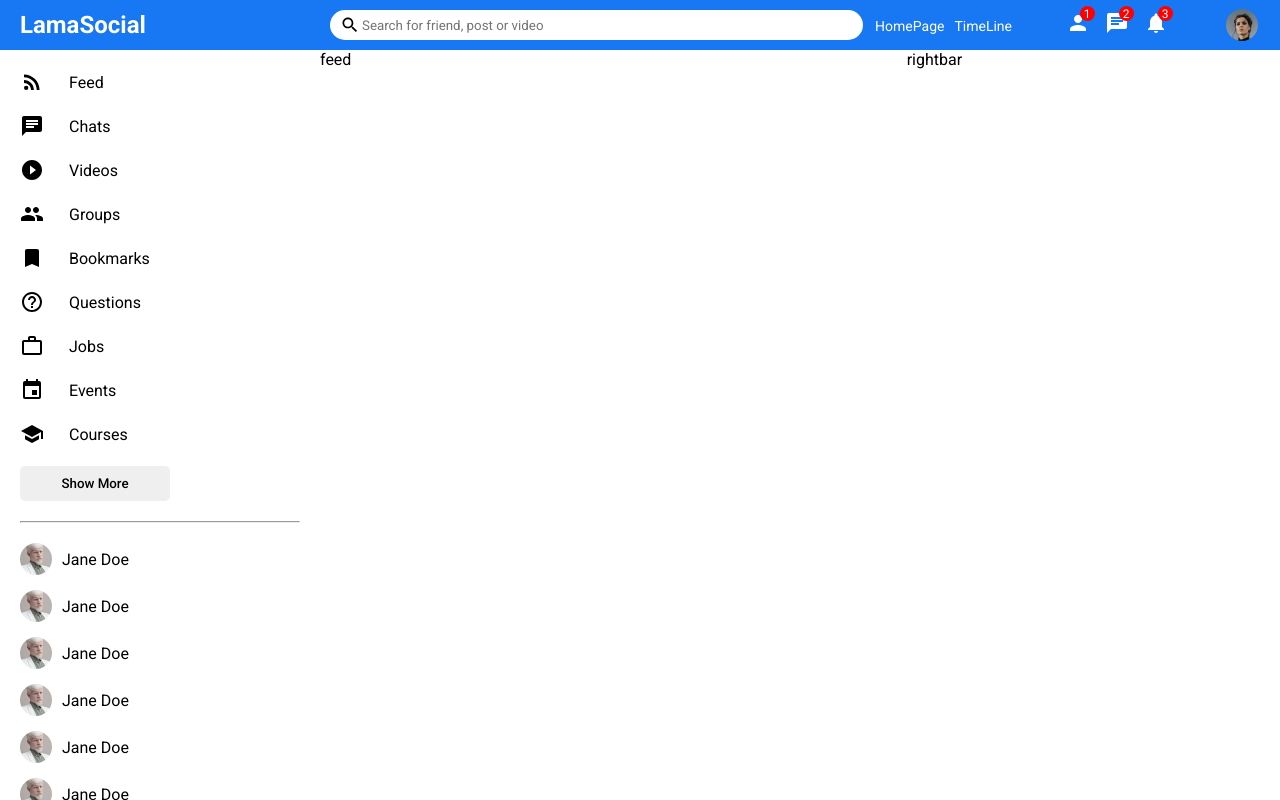
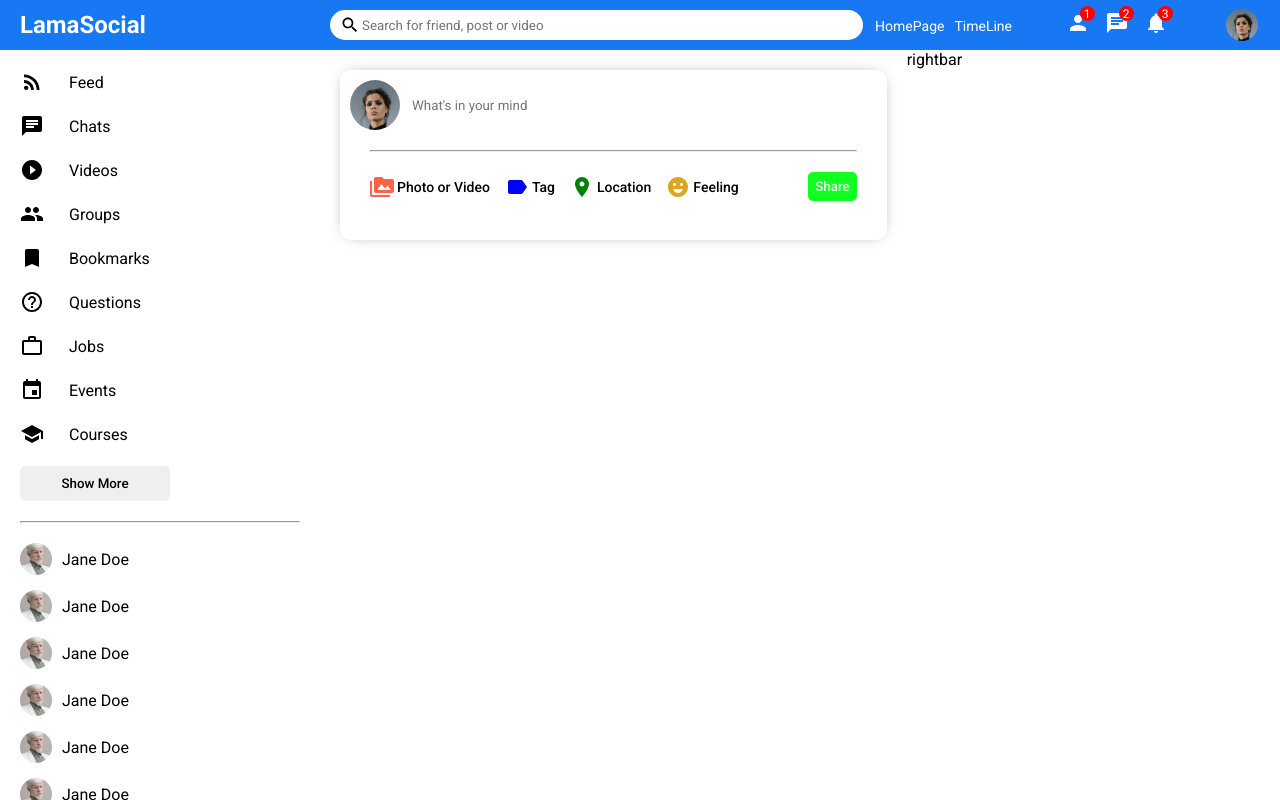
Before and after one commit to Giovanni-Boris/Proyects-React, a React (Create React App) app in the folder chatRealTime/react-social/: page / in a window 1280 px wide. Built offline with nearby package versions, Linux system fonts and the light colour scheme.

Commit message:
Component share has been made

```diff
--- a/chatRealTime/react-social/src/components/feed/Feed.js
+++ b/chatRealTime/react-social/src/components/feed/Feed.js
@@ -1,8 +1,11 @@
 import "./feed.css";
+import Share from '../share/Share';
 const Feed = () => {
 	return (
 		<div className="feed">
-			feed
+			<div className="feedWrapper">
+				<Share/>
+			</div>
 		</div>
 	)
 }
--- a/chatRealTime/react-social/src/components/feed/feed.css
+++ b/chatRealTime/react-social/src/components/feed/feed.css
@@ -1,3 +1,7 @@
 .feed{
 	flex: 5.5;
 }
+
+.feedWrapper{
+	padding: 20px;
+}
--- /dev/null
+++ b/chatRealTime/react-social/src/components/share/Share.js
@@ -0,0 +1,49 @@
+import "./share.css";
+import PermMediaIcon from "@mui/icons-material/PermMedia";
+import LabelIcon from "@mui/icons-material/Label";
+import RoomIcon from "@mui/icons-material/Room";
+import EmojiEmotionsIcon from "@mui/icons-material/EmojiEmotions";
+
+
+
+
+
+const Share = () => {
+	return (
+		<div className="share">
+			<div className="shareWrapper">
+				<div className="shareTop">
+					<img className="shareProfileImg" src="/assets/person/1.jpeg" alt=""/>
+					<input
+						placeholder="What's in your mind"
+						className="shareInput"
+					/>
+				</div>
+				<hr className="shareHr"/>
+				<div className="shareBottom">
+					 <div className="shareOptions">
+					 	<div className="shareOption">
+					 		<PermMediaIcon htmlColor="tomato" className="shareIcon"/>
+					 		<span className="shareOptionText">Photo or Video</span>
+					 	</div>
+					 	<div className="shareOption">
+					 		<LabelIcon htmlColor="blue" className="shareIcon"/>
+					 		<span className="shareOptionText">Tag</span>
+					 	</div>
+					 	<div className="shareOption">
+					 		<RoomIcon htmlColor="green" className="shareIcon"/>
+					 		<span className="shareOptionText">Location</span>
+					 	</div>
+					 	<div className="shareOption">
+					 		<EmojiEmotionsIcon htmlColor="goldenrod" className="shareIcon"/>
+					 		<span className="shareOptionText">Feeling</span>
+					 	</div>
+					 </div>
+					 <button className="shareButton">Share</button>
+				</div>
+			</div>
+		</div>
+	)
+}
+
+export default Share
--- /dev/null
+++ b/chatRealTime/react-social/src/components/share/share.css
@@ -0,0 +1,72 @@
+.share{
+	width: 100%;
+	height: 170px;
+	border-radius: 10px;
+	-webkit-box-shadow: 0px 0px 16px -8px rgba(0, 0, 0, 0.68);
+  	box-shadow: 0px 0px 16px -8px rgba(0, 0, 0, 0.68);
+}
+
+.shareWrapper{
+	padding: 10px;
+}
+
+.shareTop{
+	display: flex;
+	align-items: center;
+}
+.shareProfileImg{
+	width: 50px;
+	height: 50px;
+	border-radius: 50%;
+	object-fit: cover;
+	margin-right: 10px;
+}
+
+.shareInput{
+	border: none;
+	width: 80%;
+	outline: none;
+}
+
+.shareHr{
+	margin: 20px;
+}
+
+.shareBottom{
+	display: flex;
+	align-items: center;
+	justify-content: space-between;
+}
+
+.shareOptions{
+	display: flex;
+	margin-left: 20px;
+}
+
+.shareOption{
+	display: flex;
+	align-items: center;
+	margin-right: 15px;
+	cursor:  pointer;
+}
+
+.shareIcon{
+	font-size: 18px;
+	margin-right: 3px ;
+}
+
+.shareOptionText{
+	font-size: 14px;
+	font-weight: 500;
+}
+
+.shareButton{
+	border: none;
+	padding: 7px;
+	border-radius: 5px;
+	background-color:#1f2;
+	font-weight: 500;
+	margin-right: 20px;
+	cursor: pointer;
+	color: #f1f1f1;
+}
```
Also changed, not shown: chatRealTime/react-social/src/components/post/Post.js (added, +10 -0 lines), chatRealTime/react-social/src/components/post/post.css (added).
